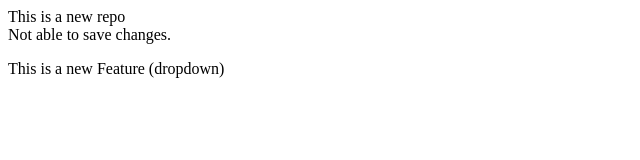
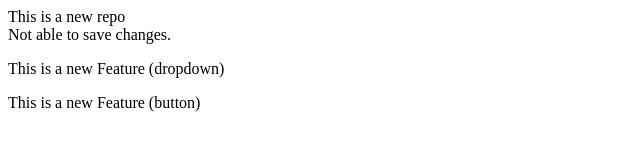
Before and after one commit to Reenakumari497/LocalRepo, a plain HTML site: page Index.html in a window 1280 px wide. Shown: the whole page, without its empty margins (0-640 px from the left). Drawn offline with Linux system fonts and the light colour scheme.

Commit message:
Add both features

```diff
--- a/Index.html
+++ b/Index.html
@@ -1,3 +1,4 @@
 <p>This is a new repo <br>
     Not able to save changes.</p>
 <p> This is a new Feature (dropdown)</p>
+<p> This is a new Feature (button)</p>
```
